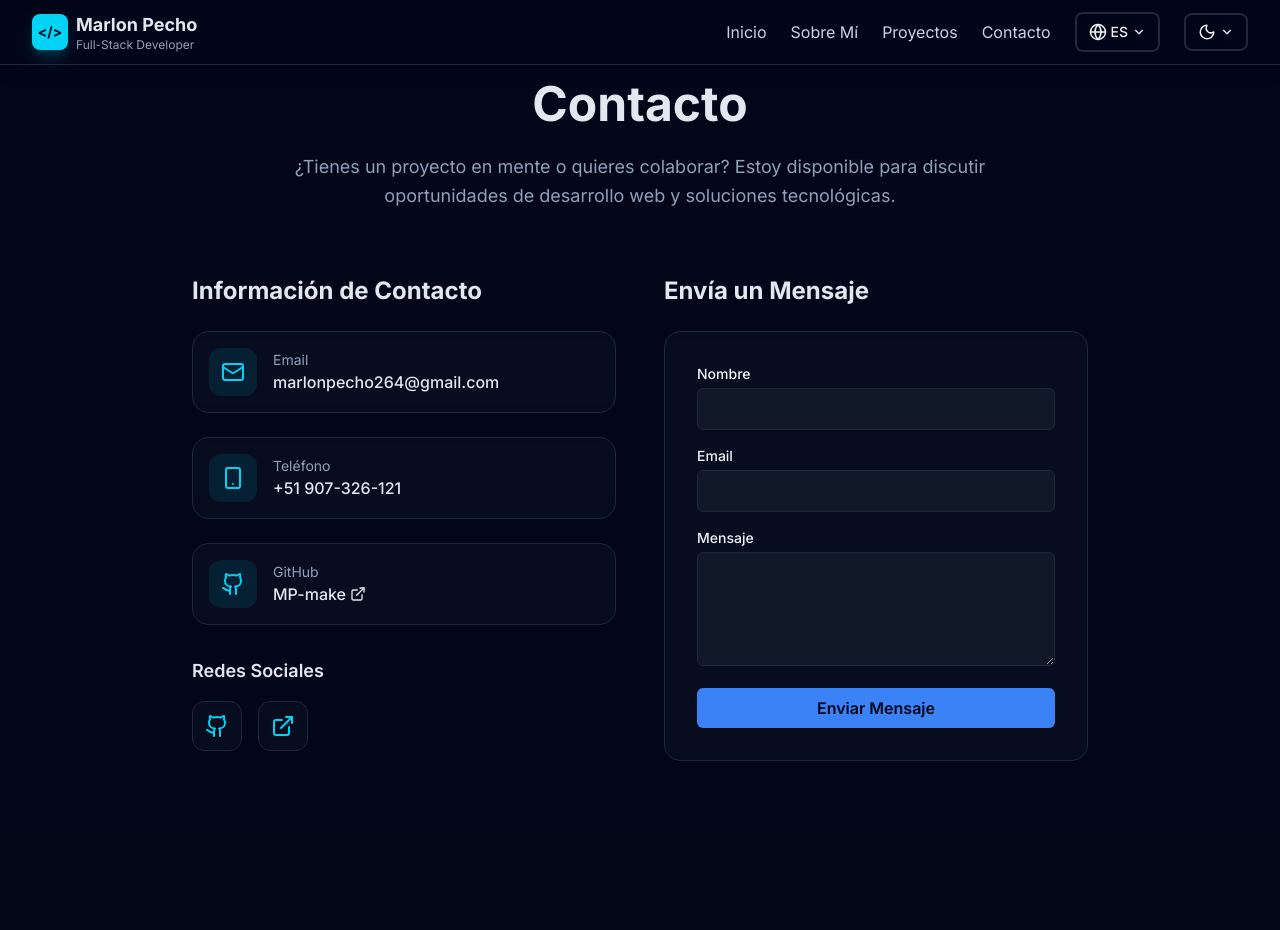
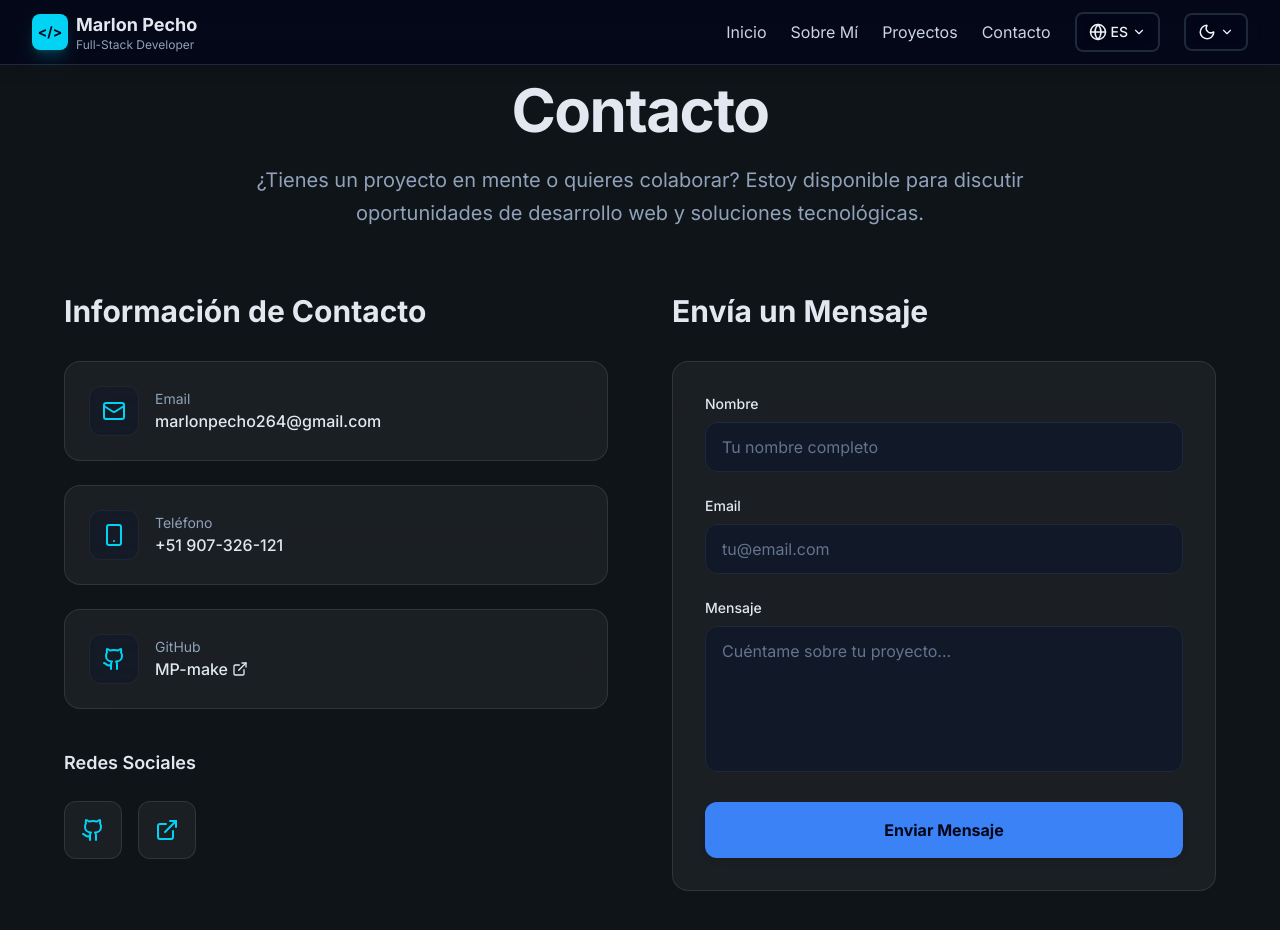
Before and after one commit to MP-make/mp.engineer, a Next.js app: page /contacto in a window 1280 px wide. Shown: the top 930 px of the page. Before the commit the page ends 825 px from the top, so only its background shows below. Built offline with nearby package versions, Linux system fonts and the light colour scheme.

Commit message:
por siaca

```diff
--- a/src/app/contacto/page.tsx
+++ b/src/app/contacto/page.tsx
@@ -1,33 +1,47 @@
+'use client';
 import Navbar from '@/components/Navbar';
 import ContactForm from '@/components/ContactForm';
 import { Mail, Smartphone, Github, ExternalLink } from 'lucide-react';
+import { motion } from 'framer-motion';
 
 export default function Contacto() {
   return (
-    <div className="min-h-screen bg-slate-950">
+    <div className="min-h-screen bg-[#0f1419] relative overflow-hidden">
+      {/* Radial Glow Background */}
+      <div className="absolute top-1/2 left-1/2 -translate-x-1/2 -translate-y-1/2 w-[600px] h-[600px] bg-cyan-900/10 blur-[120px] rounded-full pointer-events-none -z-10" />
+
       <Navbar />
-      <main className="pt-20 pb-16 px-6">
-        <div className="max-w-4xl mx-auto">
+      <main className="pt-20 pb-16 px-6 relative z-10">
+        <div className="max-w-6xl mx-auto">
           {/* Header */}
-          <div className="text-center mb-16">
-            <h1 className="text-4xl md:text-5xl font-bold text-slate-200 mb-6">
+          <motion.div
+            className="text-center mb-16"
+            initial={{ opacity: 0, y: 20 }}
+            animate={{ opacity: 1, y: 0 }}
+            transition={{ duration: 0.6 }}
+          >
+            <h1 className="text-4xl md:text-6xl font-bold text-slate-200 mb-6 tracking-tight">
               Contacto
             </h1>
-            <p className="text-lg text-slate-400 max-w-3xl mx-auto leading-relaxed">
+            <p className="text-lg md:text-xl text-slate-400 max-w-3xl mx-auto leading-relaxed">
               ¿Tienes un proyecto en mente o quieres colaborar? Estoy disponible para discutir
               oportunidades de desarrollo web y soluciones tecnológicas.
             </p>
-          </div>
+          </motion.div>
 
-          <div className="grid md:grid-cols-2 gap-12">
+          <div className="grid md:grid-cols-2 gap-12 lg:gap-16">
             {/* Contact Info */}
-            <div>
-              <h2 className="text-2xl font-bold text-slate-200 mb-6">
+            <motion.div
+              initial={{ opacity: 0, y: 20 }}
+              animate={{ opacity: 1, y: 0 }}
+              transition={{ duration: 0.6, delay: 0.2 }}
+            >
+              <h2 className="text-2xl md:text-3xl font-bold text-slate-200 mb-8">
                 Información de Contacto
               </h2>
               <div className="space-y-6">
-                <div className="flex items-center gap-4 p-4 bg-slate-900/40 backdrop-blur-md rounded-2xl border border-slate-800">
-                  <div className="p-3 bg-cyan-400/10 rounded-xl">
+                <div className="flex items-center gap-4 p-6 bg-white/5 backdrop-blur-xl border border-white/10 rounded-2xl hover:border-cyan-500/30 hover:bg-white/[0.07] transition-all duration-300">
+                  <div className="p-3 bg-slate-900/50 border border-white/5 rounded-xl">
                     <Mail className="text-cyan-400" size={24} />
                   </div>
                   <div>
@@ -36,8 +50,8 @@ export default function Contacto() {
                   </div>
                 </div>
 
-                <div className="flex items-center gap-4 p-4 bg-slate-900/40 backdrop-blur-md rounded-2xl border border-slate-800">
-                  <div className="p-3 bg-cyan-400/10 rounded-xl">
+                <div className="flex items-center gap-4 p-6 bg-white/5 backdrop-blur-xl border border-white/10 rounded-2xl hover:border-cyan-500/30 hover:bg-white/[0.07] transition-all duration-300">
+                  <div className="p-3 bg-slate-900/50 border border-white/5 rounded-xl">
                     <Smartphone className="text-cyan-400" size={24} />
                   </div>
                   <div>
@@ -46,8 +60,8 @@ export default function Contacto() {
                   </div>
                 </div>
 
-                <div className="flex items-center gap-4 p-4 bg-slate-900/40 backdrop-blur-md rounded-2xl border border-slate-800">
-                  <div className="p-3 bg-cyan-400/10 rounded-xl">
+                <div className="flex items-center gap-4 p-6 bg-white/5 backdrop-blur-xl border border-white/10 rounded-2xl hover:border-cyan-500/30 hover:bg-white/[0.07] transition-all duration-300">
+                  <div className="p-3 bg-slate-900/50 border border-white/5 rounded-xl">
                     <Github className="text-cyan-400" size={24} />
                   </div>
                   <div>
@@ -65,8 +79,8 @@ export default function Contacto() {
                 </div>
               </div>
 
-              <div className="mt-8">
-                <h3 className="text-lg font-semibold text-slate-200 mb-4">
+              <div className="mt-10">
+                <h3 className="text-lg font-semibold text-slate-200 mb-6">
                   Redes Sociales
                 </h3>
                 <div className="flex gap-4">
@@ -74,7 +88,7 @@ export default function Contacto() {
                     href="https://github.com/MP-make"
                     target="_blank"
                     rel="noopener noreferrer"
-                    className="p-3 rounded-xl bg-slate-900/40 backdrop-blur-md border border-slate-800 text-cyan-400 hover:border-cyan-400 transition-all hover:scale-110"
+                    className="p-4 rounded-xl bg-white/5 backdrop-blur-xl border border-white/10 text-cyan-400 hover:border-cyan-500/30 hover:bg-white/[0.07] transition-all duration-300 hover:scale-110"
                   >
                     <Github size={24} />
                   </a>
@@ -82,23 +96,27 @@ export default function Contacto() {
                     href="https://www.linkedin.com/in/marlon-pecho-530443385/"
                     target="_blank"
                     rel="noopener noreferrer"
-                    className="p-3 rounded-xl bg-slate-900/40 backdrop-blur-md border border-slate-800 text-cyan-400 hover:border-cyan-400 transition-all hover:scale-110"
+                    className="p-4 rounded-xl bg-white/5 backdrop-blur-xl border border-white/10 text-cyan-400 hover:border-cyan-500/30 hover:bg-white/[0.07] transition-all duration-300 hover:scale-110"
                   >
                     <ExternalLink size={24} />
                   </a>
                 </div>
               </div>
-            </div>
+            </motion.div>
 
             {/* Contact Form */}
-            <div>
-              <h2 className="text-2xl font-bold text-slate-200 mb-6">
+            <motion.div
+              initial={{ opacity: 0, y: 20 }}
+              animate={{ opacity: 1, y: 0 }}
+              transition={{ duration: 0.6, delay: 0.4 }}
+            >
+              <h2 className="text-2xl md:text-3xl font-bold text-slate-200 mb-8">
                 Envía un Mensaje
               </h2>
-              <div className="bg-slate-900/40 backdrop-blur-md rounded-2xl border border-slate-800 p-8">
+              <div className="bg-white/5 backdrop-blur-xl border border-white/10 rounded-2xl p-8">
                 <ContactForm />
               </div>
-            </div>
+            </motion.div>
           </div>
         </div>
       </main>
--- a/src/components/ContactForm.tsx
+++ b/src/components/ContactForm.tsx
@@ -55,47 +55,50 @@ const ContactForm = () => {
 
   return (
     <div>
-      <form onSubmit={handleSubmit} className="space-y-4">
+      <form onSubmit={handleSubmit} className="space-y-6">
         <div>
-          <label htmlFor="name" className="block text-sm font-medium mb-1">Nombre</label>
+          <label htmlFor="name" className="block text-sm font-medium mb-2 text-slate-200">Nombre</label>
           <input
             type="text"
             id="name"
             name="name"
             value={formData.name}
             onChange={handleChange}
-            className="w-full px-3 py-2 bg-secondary border border-gray-600 rounded-md focus:outline-none focus:ring-2 focus:ring-primary"
+            placeholder="Tu nombre completo"
+            className="w-full px-4 py-3 bg-slate-900/40 border border-white/10 text-slate-200 placeholder-slate-500 rounded-xl focus:border-cyan-400 focus:ring-1 focus:ring-cyan-400/50 transition-all outline-none"
             required
           />
         </div>
         <div>
-          <label htmlFor="email" className="block text-sm font-medium mb-1">Email</label>
+          <label htmlFor="email" className="block text-sm font-medium mb-2 text-slate-200">Email</label>
           <input
             type="email"
             id="email"
             name="email"
             value={formData.email}
             onChange={handleChange}
-            className="w-full px-3 py-2 bg-secondary border border-gray-600 rounded-md focus:outline-none focus:ring-2 focus:ring-primary"
+            placeholder="tu@email.com"
+            className="w-full px-4 py-3 bg-slate-900/40 border border-white/10 text-slate-200 placeholder-slate-500 rounded-xl focus:border-cyan-400 focus:ring-1 focus:ring-cyan-400/50 transition-all outline-none"
             required
           />
         </div>
         <div>
-          <label htmlFor="message" className="block text-sm font-medium mb-1">Mensaje</label>
+          <label htmlFor="message" className="block text-sm font-medium mb-2 text-slate-200">Mensaje</label>
           <textarea
             id="message"
             name="message"
-            rows={4}
+            rows={5}
             value={formData.message}
             onChange={handleChange}
-            className="w-full px-3 py-2 bg-secondary border border-gray-600 rounded-md focus:outline-none focus:ring-2 focus:ring-primary"
+            placeholder="Cuéntame sobre tu proyecto..."
+            className="w-full px-4 py-3 bg-slate-900/40 border border-white/10 text-slate-200 placeholder-slate-500 rounded-xl focus:border-cyan-400 focus:ring-1 focus:ring-cyan-400/50 transition-all outline-none resize-none"
             required
           ></textarea>
         </div>
         <button
           type="submit"
           disabled={isSubmitting}
-          className="w-full bg-gradient-to-r from-primary to-secondary disabled:bg-secondary text-accent px-4 py-2 rounded-md font-semibold transition-colors"
+          className="w-full bg-gradient-to-r from-cyan-400 to-emerald-400 text-slate-950 font-bold px-8 py-4 rounded-xl hover:shadow-[0_0_25px_rgba(34,211,238,0.4)] transition-all duration-300 hover:scale-[1.02] disabled:opacity-50 disabled:cursor-not-allowed disabled:hover:scale-100"
         >
           {isSubmitting ? 'Enviando...' : 'Enviar Mensaje'}
         </button>
```
Also changed, not shown: src/app/proyectos/page.tsx (+165 -207 lines).
